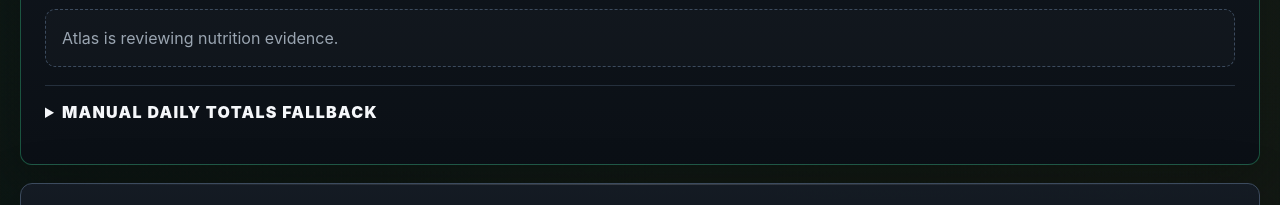
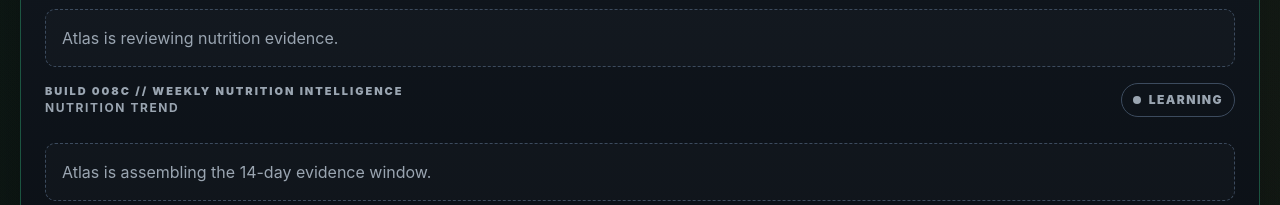
Before and after one commit to ekacker-bit/Coach-Dominion2, a website: page app.html in a window 1280 px wide. Shown: the part 1097-1302 px from the top of the page. Drawn offline with nearby package versions, Linux system fonts and the light colour scheme; no server answers.

Commit message:
Build 008C: update app.html

```diff
--- a/app.html
+++ b/app.html
@@ -121,6 +121,13 @@
           </label>
           <div id="adaptive-fueling-output" class="performance-empty">Atlas is reviewing nutrition evidence.</div>
           <p id="adaptive-fueling-feedback" class="muted"></p>
+        </section>
+        <section class="nutrition-intelligence-panel" aria-labelledby="nutrition-intelligence-heading">
+          <div class="section-heading compact">
+            <div><div class="kicker">BUILD 008C // WEEKLY NUTRITION INTELLIGENCE</div><h3 id="nutrition-intelligence-heading">Nutrition Trend</h3></div>
+            <span id="nutrition-intelligence-status" class="state-pill neutral">LEARNING</span>
+          </div>
+          <div id="nutrition-intelligence-output" class="performance-empty">Atlas is assembling the 14-day evidence window.</div>
         </section>
         <details class="nutrition-manual-entry">
           <summary>Manual daily totals fallback</summary>
@@ -685,6 +692,7 @@
 <script src="/assets/js/weekly-plan.js"></script>
 <script src="/assets/js/nutrition-command.js"></script>
 <script src="/assets/js/adaptive-fueling.js"></script>
+<script src="/assets/js/nutrition-intelligence.js"></script>
 <script src="/assets/js/app.js"></script>
 </body>
 </html>
```
